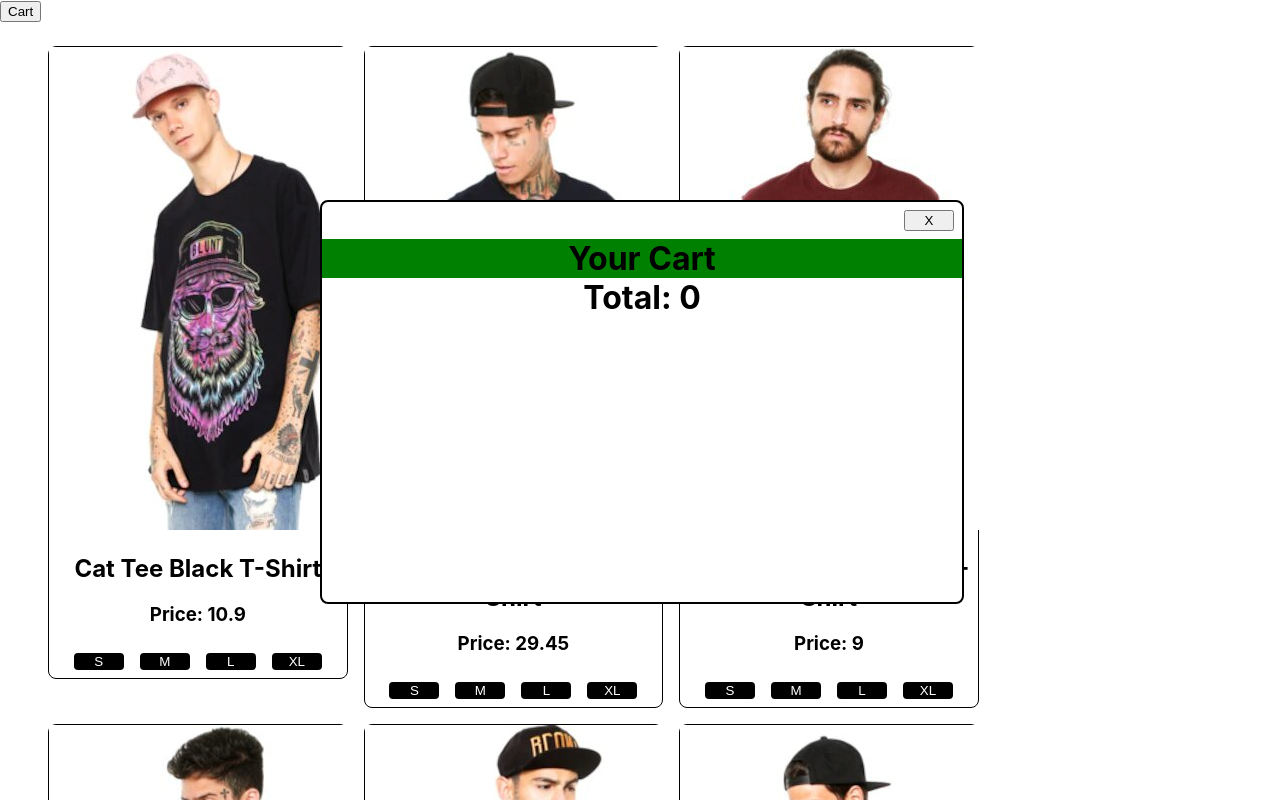
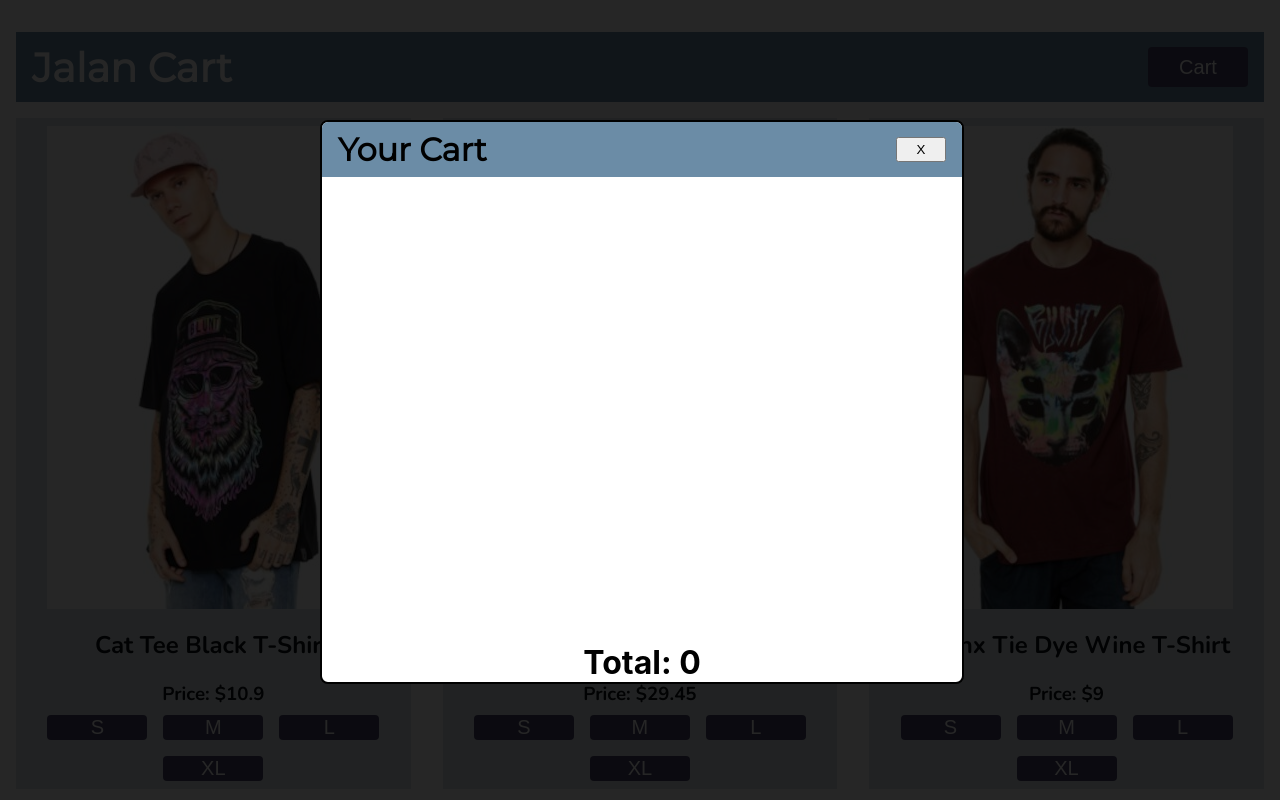
Before and after one commit to atul-jalan/shopping_cart, a React (Create React App) app: page / in a window 1280 px wide. Both pictures are taken after a click on the button "Cart". Shown: the top 800 px of the page. Built offline with nearby package versions, Linux system fonts and the light colour scheme.

Commit message:
removing items from cart

```diff
--- a/src/App.css
+++ b/src/App.css
@@ -1,5 +1,41 @@
-.App {
-  text-align: center;
+.app {
+  margin: 0;
+}
+.appBanner {
+  background-color: var(--pastel-blue);
+  width: calc(100% - 32px);
+  height: 70px;
+  margin: auto;
+  margin-top: 32px;
+  display: flex;
+  flex-direction: row;
+}
+.appBannerTitle {
+  font-family: var(--title);
+  margin-top: auto;
+  margin-bottom: auto;
+  margin-left: 16px;
+  font-size: 40px;
+  color: white;
+  flex: 1;
+}
+.openModalButton {
+  border: none;
+  border-radius: 4px;
+  font-size: 20px;
+  background-color: var(--darker-blue);
+  color: white;
+  height: 40px;
+  width: 100px;
+  margin: auto;
+  margin-right: 16px;
+}
+.openModalButton:hover {
+  background-color: var(--text-color);
+  transition: .1s background-color linear;
+}
+.appUL {
+  margin: auto;
 }
 
 .App-logo {
--- a/src/App.js
+++ b/src/App.js
@@ -1,6 +1,8 @@
 import React, { useEffect, useState } from 'react';
 import Card from './Card.js';
 import Modal from './Modal.js';
+import './Global.css';
+import './App.css';
 
 const App = () => {
 
@@ -30,6 +32,28 @@ const App = () => {
     setCartIsOpen(true);
   }
 
+  const setNewQuantity = (item, quantity) => {
+
+    let tempCartItems = JSON.parse(JSON.stringify(cartItems));
+
+    for (let i = 0; i < tempCartItems.length; i++){
+      if (tempCartItems[i][0].sku === item[0].sku && tempCartItems[i][1] === item[1]){
+
+        const changeInPrice = item[0].price * (quantity - tempCartItems[i][2]);
+        setTotal(total + changeInPrice);
+
+        if (quantity == 0){
+          tempCartItems.splice(i, 1);
+        } else {
+          tempCartItems[i][2] = quantity;
+        }
+
+        setCartItems(tempCartItems);
+        return;
+      }
+    }
+  }
+
   const [data, setData] = useState({});
   const products = Object.values(data);
   useEffect(() => {
@@ -43,11 +67,15 @@ const App = () => {
 
   return (
     <div>
-      <button className="openModalButton" onClick={() => cartIsOpen === true ? setCartIsOpen(false):setCartIsOpen(true)}>Cart</button>
-      {cartIsOpen === true ? <Modal setCartIsOpen={setCartIsOpen} cartItems={cartItems} total={total} />:null}
-      <ul>
+      {cartIsOpen === true ? <Modal setCartIsOpen={setCartIsOpen} cartItems={cartItems} total={total} setNewQuantity={setNewQuantity} />:null}
+
+      <div className="appBanner">
+        <h1 className="appBannerTitle">Jalan Cart</h1>
+        <button className="openModalButton" onClick={() => cartIsOpen === true ? setCartIsOpen(false):setCartIsOpen(true)}>Cart</button>
+      </div>
+      <div className="appUL">
         {products.map(product => <Card key={product.sku} product={product} addToCart={addToCart} />)}
-      </ul>
+      </div>
     </div>
   )
 };
--- a/src/Card.css
+++ b/src/Card.css
@@ -1,17 +1,26 @@
 .card {
     float: left;
-    width: 24%;
-    border: 1px solid black;
-    border-radius: 8px;
-    margin: 8px;
+    width: calc(33.33% - 32px);
+    margin: 16px;
+    background-color: var(--background);
+    font-family: 'Nunito';
 }
 
+.cardImage {
+    display: block;
+    margin: auto;
+    margin-top: 8px;
+}
 .cardTitle {
     text-align: center;
+    margin: 8;
+    color: var(--text-color);
 }
 
 .cardSubtitle {
     text-align: center;
+    margin: 0;
+    color: var(--text-color);
 }
 
 .cardSizes {
@@ -22,7 +31,12 @@
     margin: 8px;
     border: none;
     border-radius: 4px;
-    width: 50px;
-    background-color: black;
+    width: 100px;
+    font-size: 20px;
+    background-color: var(--darker-blue);
     color: white;
 }
+.cardSizeButton:hover {
+    background-color: var(--text-color);
+    transition: .1s background-color linear;
+}
--- a/src/Card.js
+++ b/src/Card.js
@@ -1,18 +1,19 @@
 import React, { useEffect, useState } from 'react';
 import './Card.css';
+import './Global.css';
 
 const Card = ({product, addToCart}) => {
 
     return (
-        <div class="card">
-            <img src={'./data/products/' + product.sku + '_1.jpg'}></img>
-            <h2 class="cardTitle">{product.title}</h2>
-            <h3 class="cardSubtitle">Price: {product.price}</h3>
-            <div class="cardSizes">
-                <button class="cardSizeButton" onClick={() => addToCart(product, "Small")}>S</button>
-                <button class="cardSizeButton" onClick={() => addToCart(product, "Medium")}>M</button>
-                <button class="cardSizeButton" onClick={() => addToCart(product, "Large")}>L</button>
-                <button class="cardSizeButton" onClick={() => addToCart(product, "Extra Large")}>XL</button>
+        <div className="card">
+            <img className="cardImage" src={'./data/products/' + product.sku + '_1.jpg'}></img>
+            <h2 className="cardTitle">{product.title}</h2>
+            <h3 className="cardSubtitle">Price: ${product.price}</h3>
+            <div className="cardSizes">
+                <button className="cardSizeButton" onClick={() => addToCart(product, "Small")}>S</button>
+                <button className="cardSizeButton" onClick={() => addToCart(product, "Medium")}>M</button>
+                <button className="cardSizeButton" onClick={() => addToCart(product, "Large")}>L</button>
+                <button className="cardSizeButton" onClick={() => addToCart(product, "Extra Large")}>XL</button>
             </div>
         </div>
     )
--- /dev/null
+++ b/src/Global.css
@@ -0,0 +1,12 @@
+@import url('https://fonts.googleapis.com/css?family=Philosopher:700|Montserrat:400|Nunito:400,700&display=swap');
+
+:root {
+    --background: #e1e8ed;
+    --pastel-blue: #6b8ca6;
+    --darker-blue: #4a456a;
+    --text-color: #090d11;
+
+    --logo: 'Philosopher';
+    --title: 'Montserrat';
+    --text: 'Nunito';
+}
--- a/src/Modal.css
+++ b/src/Modal.css
@@ -1,40 +1,100 @@
+.outerModal {
+    position: fixed;
+    top: 0;
+    left: 0;
+    width:100%;
+    height: 100%;
+    background: rgba(0, 0, 0, 0.85);
+}
+
 .modal {
     position: fixed;
-    top: 25%;
+    top: 15%;
     left: 25%;
     width:50%;
-    height: 50%;
+    height: 70%;
     background: white;
     border: 2px solid black;
     border-radius: 8px;
     z-index: 1;
     display: flex;
     flex-direction: column;
-    overflow-y: auto;
+}
+
+.modalBanner {
+    width: 100%;
+    display: flex;
+    flex-direction: row;
+    background-color: var(--pastel-blue);
+    border-top-left-radius: 6px;
+    border-top-right-radius: 6px;
 }
 
 .modalTitle {
-    text-align: center;
-    background-color: green;
-    margin: 0;
+    margin: 8px 8px 8px 16px;
+    flex: 1;
+    font-family: var(--title);
 }
 
 .modalCloseButton {
     width: 50px;
-    margin: 8px;
-    align-self: flex-end;
+    margin: auto 16px auto 8px;
+    height: 25px;
+}
+
+.modalContents {
+    width: 100%;
+    display: flex;
+    flex-direction: column;
+    overflow-y: auto;
+    flex: 1;
+}
+.modalContentsDetails {
+    height: 100%;
+    overflow-y: auto;
 }
 
 .modalSingleItem {
     margin: 8px;
-    background-color: green;
+    background-color: var(--background);
+    display: flex;
+    flex-direction: row;
 }
 
 .modalSingleItemImage {
-    height: 120px;
+    height: calc(100% - 16px);
     margin: 8px;
 }
-
+.modalSingleItemDetails {
+    font-family: var(--text);
+    margin: 8px;
+    display: flex;
+    flex-direction: column;
+}
+.singleItemTitle {
+    font-weight: 700;
+    margin: 0;
+}
+.singleItemSize {
+    margin: 0;
+    font-weight: 400;
+    color: gray;
+    flex: 1;
+}
+.modalSingleItemQuantity {
+    display: flex;
+    flex-direction: row;
+}
+.singleItemQuantityLabel {
+    margin: 0;
+    font-weight: 400;
+}
+.singleItemQuantityInput {
+    height: 20px;
+    width: 50px;
+    padding-left: 5px;
+    margin: auto 0px auto 8px;
+}
 .modalTotal {
     text-align: center;
     margin: 0;
--- a/src/Modal.js
+++ b/src/Modal.js
@@ -1,23 +1,48 @@
 import React, { useEffect, useState } from 'react';
 import './Modal.css';
 
-const Modal = ({setCartIsOpen, cartItems, total}) => {
+const Modal = ({setCartIsOpen, cartItems, total, setNewQuantity}) => {
     return (
-        <div className="modal">
-            <button className="modalCloseButton" onClick={() => setCartIsOpen(false)}>X</button>
-            <h1 className="modalTitle">Your Cart</h1>
-            {cartItems.map(cartItem => <SingleItem key={cartItem[0].sku} item={cartItem} />)}
-            <h1 className="modalTotal">Total: {total}</h1>
+        <div className="outerModal">
+            <div className="modal">
+                <div className="modalBanner">
+                    <h1 className="modalTitle">Your Cart</h1>
+                    <button className="modalCloseButton" onClick={() => setCartIsOpen(false)}>X</button>
+                </div>
+                <div className="modalContents">
+                    {cartItems.map(cartItem => <SingleItem key={cartItem[0].sku} item={cartItem} setNewQuantity={setNewQuantity} />)}
+                </div>
+                <h1 className="modalTotal">Total: {total}</h1>
+            </div>
         </div>
     )
 }
 
-const SingleItem = ({item}) => {
+const SingleItem = ({item, setNewQuantity}) => {
+
+    const [itemQuantity, setItemQuantity] = useState(item[2]);
+
+    useEffect(() => {
+        if (itemQuantity.toString() === "") {return};
+
+        if (itemQuantity < 0){
+            setNewQuantity(item, 0);
+        } else {
+            setNewQuantity(item, itemQuantity);
+        }
+    }, [itemQuantity])
 
     return (
         <div className="modalSingleItem">
             <img className="modalSingleItemImage" src={'./data/products/' + item[0].sku + '_2.jpg'}></img>
-            <p>{item[0].title}, Size: {item[1]}, Amount: {item[2]}</p>
+            <div className="modalSingleItemDetails">
+                <h2 className="singleItemTitle">{item[0].title}</h2>
+                <h3 className="singleItemSize">{item[1]}</h3>
+                <div className="modalSingleItemQuantity">
+                    <h3 className="singleItemQuantityLabel">Quantity: </h3>
+                    <input type="number" className="singleItemQuantityInput" value={itemQuantity} onChange={e => setItemQuantity(e.target.value)}></input>
+                </div>
+            </div>
         </div>
     )
 }
```
